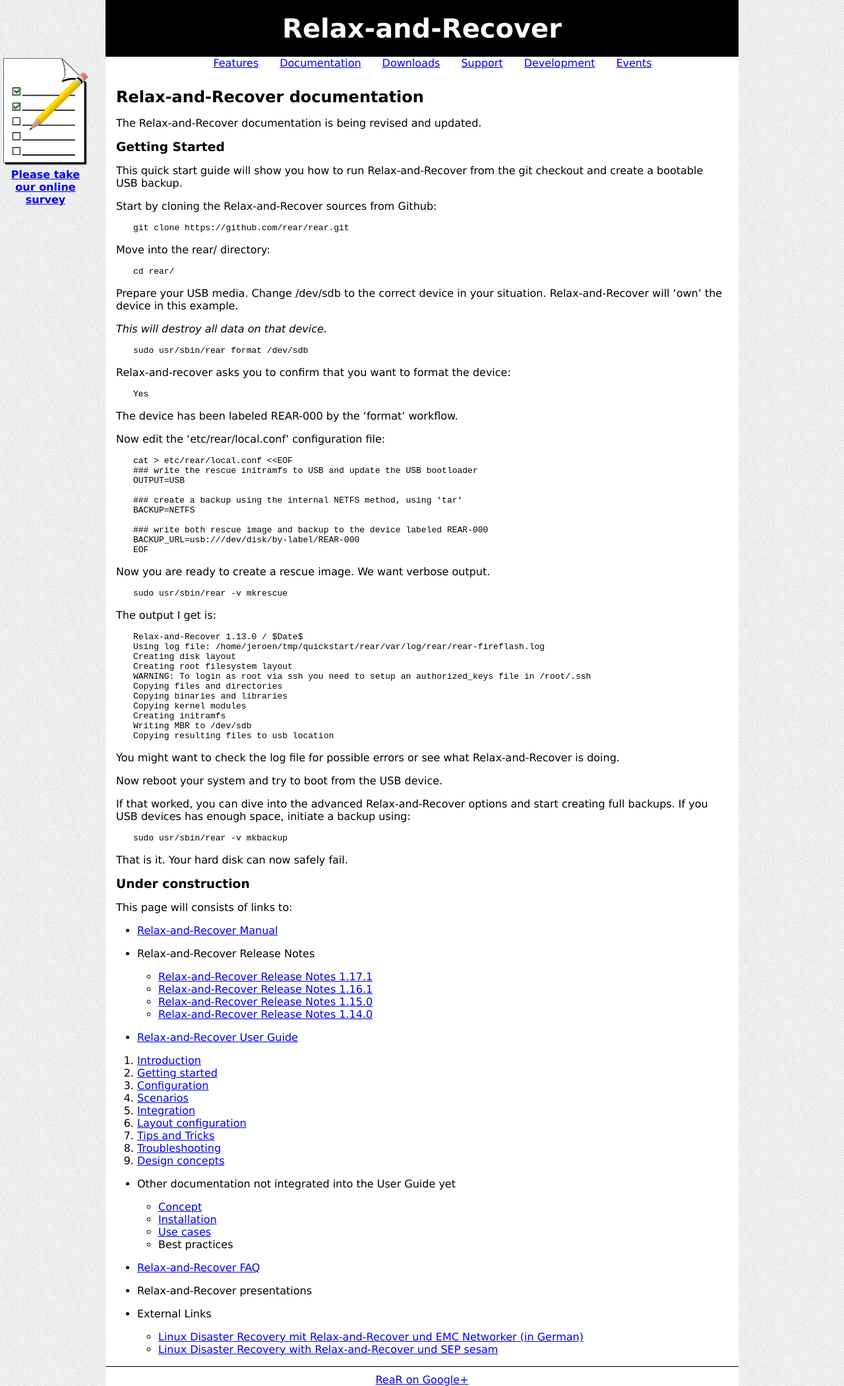
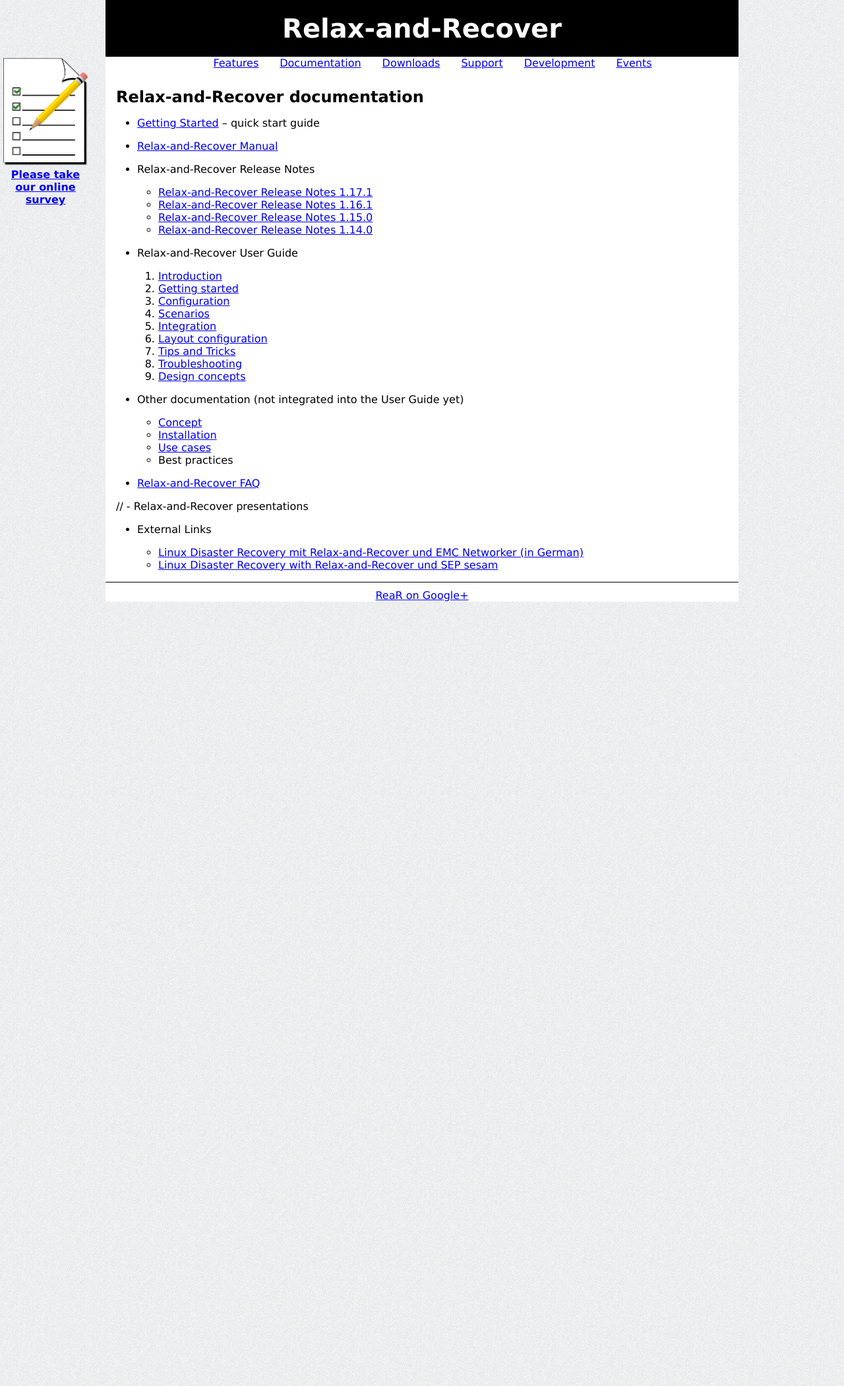
Before and after one commit to rear/rear.github.com, a Jekyll site: the page built from documentation/index.md, in a window 1280 px wide. Shown: the whole page at 66% size. Built offline with Jekyll 4.4.1, drawn with Linux system fonts in a browser that asks for light colours; comment, search, counter and statistics services are not loaded.

Commit message:
Simplified documentation, move Getting Started page out into separate page

```diff
--- a/css/default.css
+++ b/css/default.css
@@ -88,7 +88,7 @@
     width: 50%;
 }
 
-ul {
+ul, ol {
     margin-left: 2em;
 }
 
--- a/documentation/index.md
+++ b/documentation/index.md
@@ -4,81 +4,8 @@
 ---
 
 ## Relax-and-Recover documentation
-The Relax-and-Recover documentation is being revised and updated.
 
-### Getting Started
-
-This quick start guide will show you how to run Relax-and-Recover from the git
-checkout and create a bootable USB backup.
-
-Start by cloning the Relax-and-Recover sources from Github:
-
-    git clone https://github.com/rear/rear.git
-
-Move into the rear/ directory:
-
-    cd rear/
-
-Prepare your USB media. Change /dev/sdb to the correct device in your situation.
-Relax-and-Recover will 'own' the device in this example.
-
-*This will destroy all data on that device.*
-
-    sudo usr/sbin/rear format /dev/sdb
-
-Relax-and-recover asks you to confirm that you want to format the device:
-
-    Yes
-
-The device has been labeled REAR-000 by the 'format' workflow.
-
-Now edit the 'etc/rear/local.conf' configuration file:
-
-    cat > etc/rear/local.conf <<EOF
-    ### write the rescue initramfs to USB and update the USB bootloader
-    OUTPUT=USB
-
-    ### create a backup using the internal NETFS method, using 'tar'
-    BACKUP=NETFS
-
-    ### write both rescue image and backup to the device labeled REAR-000
-    BACKUP_URL=usb:///dev/disk/by-label/REAR-000
-    EOF
-
-Now you are ready to create a rescue image. We want verbose output.
-
-    sudo usr/sbin/rear -v mkrescue
-
-The output I get is:
-
-    Relax-and-Recover 1.13.0 / $Date$
-    Using log file: /home/jeroen/tmp/quickstart/rear/var/log/rear/rear-fireflash.log
-    Creating disk layout
-    Creating root filesystem layout
-    WARNING: To login as root via ssh you need to setup an authorized_keys file in /root/.ssh
-    Copying files and directories
-    Copying binaries and libraries
-    Copying kernel modules
-    Creating initramfs
-    Writing MBR to /dev/sdb
-    Copying resulting files to usb location
-
-You might want to check the log file for possible errors or see what
-Relax-and-Recover is doing.
-
-Now reboot your system and try to boot from the USB device.
-
-If that worked, you can dive into the advanced Relax-and-Recover options and
-start creating full backups. If you USB devices has enough space, initiate a
-backup using:
-
-    sudo usr/sbin/rear -v mkbackup
-
-That is it. Your hard disk can now safely fail.
-
-### Under construction
-
-This page will consists of links to:
+ - [Getting Started](http://relax-and-recover.org/documentation/getting-started) -- quick start guide
 
  - [Relax-and-Recover Manual](https://github.com/rear/rear/blob/master/doc/rear.8.asciidoc)
 
@@ -89,7 +16,7 @@
    * [Relax-and-Recover Release Notes 1.15.0](http://relax-and-recover.org/documentation/release-notes-1-15)
    * [Relax-and-Recover Release Notes 1.14.0](http://relax-and-recover.org/documentation/release-notes-1-14)
 
- - [Relax-and-Recover User Guide](https://github.com/rear/rear/blob/master/doc/user-guide/relax-and-recover-user-guide.asciidoc)
+ - Relax-and-Recover User Guide
 
    1. [Introduction](https://github.com/rear/rear/blob/master/doc/user-guide/01-introduction.asciidoc)
    2. [Getting started](https://github.com/rear/rear/blob/master/doc/user-guide/02-getting-started.asciidoc)
@@ -101,7 +28,7 @@
    8. [Troubleshooting](https://github.com/rear/rear/blob/master/doc/user-guide/08-troubleshooting.asciidoc)
    9. [Design concepts](https://github.com/rear/rear/blob/master/doc/user-guide/09-design-concepts.asciidoc)
 
- - Other documentation not integrated into the User Guide yet
+ - Other documentation (not integrated into the User Guide yet)
 
    * [Concept](http://relax-and-recover.org/documentation/concept)
    * [Installation](http://relax-and-recover.org/documentation/installation)
@@ -110,7 +37,7 @@
 
  - [Relax-and-Recover FAQ](http://relax-and-recover.org/documentation/faq)
 
- - Relax-and-Recover presentations
+// - Relax-and-Recover presentations
 
  - External Links
 
```
Also changed, not shown: documentation/getting-started.md (added, +115 -0 lines).
